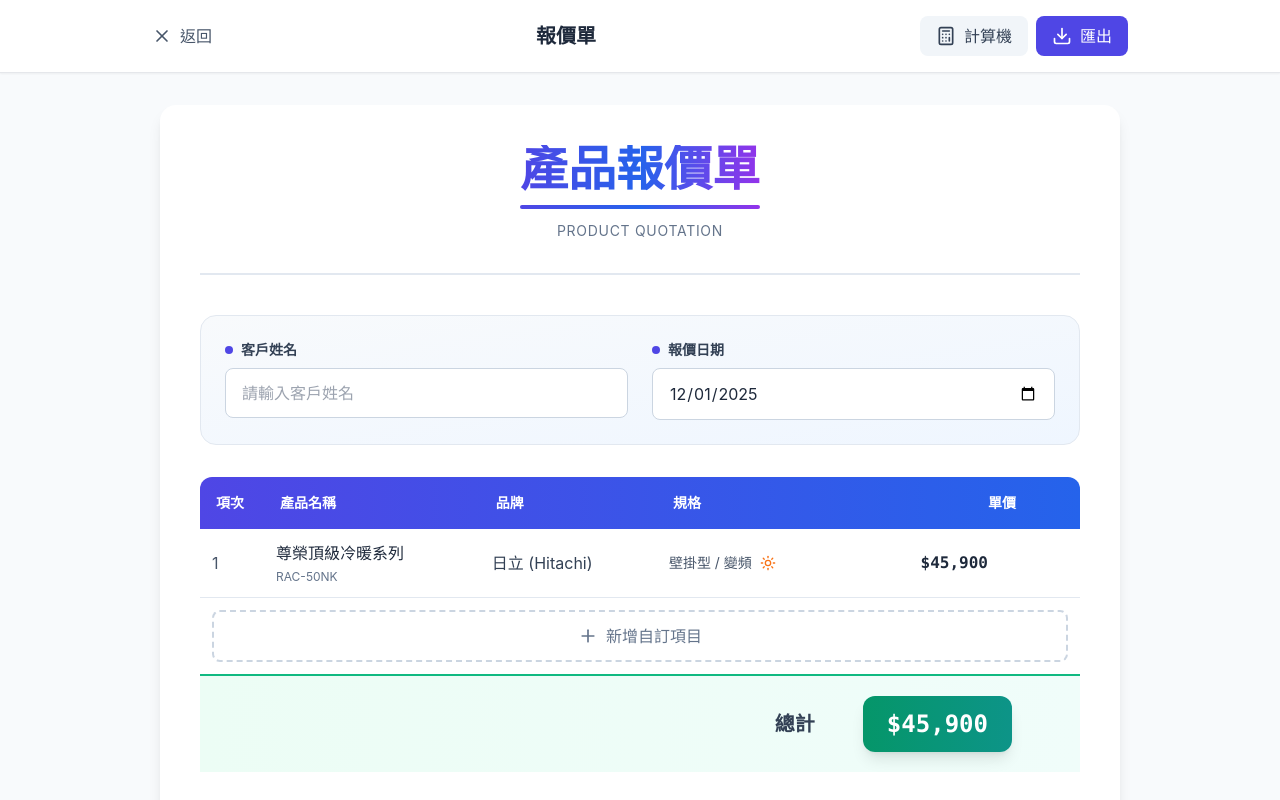
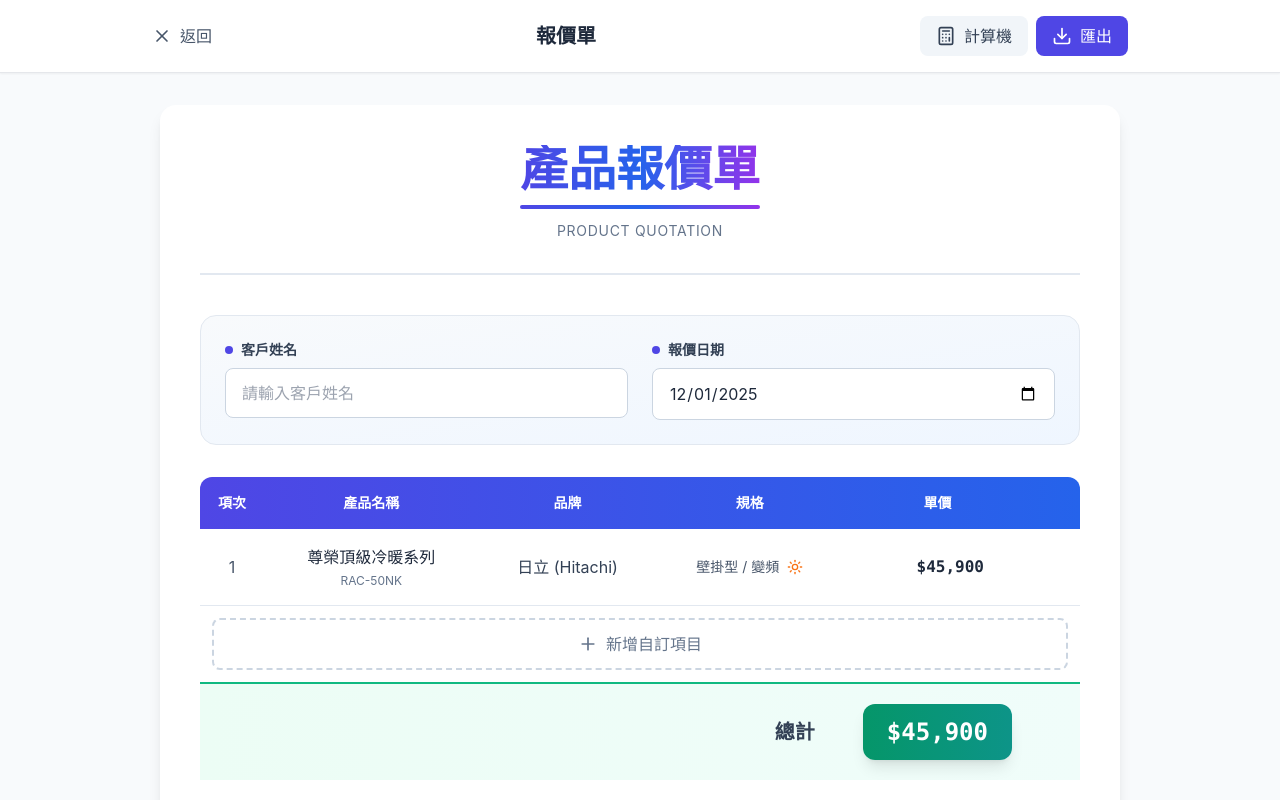
Before and after one commit to tw092669-ctrl/Product-inquiry, a React (Vite) app: page / in a window 1280 px wide. Both pictures are taken after a click on the button "生成報價單". Shown: the top 800 px of the page. Built offline with nearby package versions, Linux system fonts and the light colour scheme.

Commit message:
修復報價單匯出問題：標題文字顯示、表格內容水平垂直置中

```diff
--- a/App.tsx
+++ b/App.tsx
@@ -1268,7 +1268,8 @@ const QuotePage = ({
           {/* Title */}
           <div className="text-center mb-10 pb-8 border-b-2 border-slate-200">
             <div className="inline-block">
-              <h1 className="text-4xl sm:text-5xl font-black bg-gradient-to-r from-indigo-600 via-blue-600 to-purple-600 bg-clip-text text-transparent mb-3">產品報價單</h1>
+              <h1 className="export-hide text-4xl sm:text-5xl font-black bg-gradient-to-r from-indigo-600 via-blue-600 to-purple-600 bg-clip-text text-transparent mb-3">產品報價單</h1>
+              <h1 className="hidden export-show text-4xl sm:text-5xl font-black text-indigo-600 mb-3">產品報價單</h1>
               <div className="h-1 bg-gradient-to-r from-indigo-600 via-blue-600 to-purple-600 rounded-full mb-3"></div>
             </div>
             <p className="text-slate-500 text-sm tracking-wider">PRODUCT QUOTATION</p>
@@ -1316,11 +1317,11 @@ const QuotePage = ({
             <table className="w-full border-collapse">
               <thead>
                 <tr className="bg-gradient-to-r from-indigo-600 to-blue-600 text-white">
-                  <th className="text-left p-4 font-bold text-sm w-16 rounded-tl-xl">項次</th>
-                  <th className="text-left p-4 font-bold text-sm">產品名稱</th>
-                  <th className="text-left p-4 font-bold text-sm">品牌</th>
-                  <th className="text-left p-4 font-bold text-sm">規格</th>
-                  <th className="text-right p-4 font-bold text-sm w-32">單價</th>
+                  <th className="text-center p-4 font-bold text-sm w-16 rounded-tl-xl">項次</th>
+                  <th className="text-center p-4 font-bold text-sm">產品名稱</th>
+                  <th className="text-center p-4 font-bold text-sm">品牌</th>
+                  <th className="text-center p-4 font-bold text-sm">規格</th>
+                  <th className="text-center p-4 font-bold text-sm w-32">單價</th>
                   <th className="export-hide w-12 rounded-tr-xl"></th>
                 </tr>
               </thead>
@@ -1334,21 +1335,21 @@ const QuotePage = ({
 
                   return (
                     <tr key={product.id} className="group border-b border-slate-200 hover:bg-slate-50">
-                      <td className="p-3 text-slate-600">{index + 1}</td>
-                      <td className="p-3">
+                      <td className="p-4 text-center align-middle text-slate-600">{index + 1}</td>
+                      <td className="p-4 text-center align-middle">
                         <div className="font-medium text-slate-800">{product.name}</div>
                         {product.remarks && (
                           <div className="text-xs text-slate-500 mt-1">{product.remarks}</div>
                         )}
                       </td>
-                      <td className="p-3 text-slate-700">{brand?.label}</td>
-                      <td className="p-3 text-sm text-slate-600">
-                        <div className="flex items-center gap-2">
+                      <td className="p-4 text-center align-middle text-slate-700">{brand?.label}</td>
+                      <td className="p-4 text-center align-middle text-sm text-slate-600">
+                        <div className="flex items-center justify-center gap-2">
                           <span>{style?.label} / {type?.label}</span>
                           <EnvIcon className={`w-4 h-4 ${product.environment === 'heating' ? 'text-orange-500' : 'text-cyan-500'}`} />
                         </div>
                       </td>
-                      <td className="p-3 text-right">
+                      <td className="p-4 text-center align-middle">
                         <div className="export-hide flex items-center justify-end gap-2">
                           {editingPriceId === product.id ? (
                             <>
@@ -1390,7 +1391,7 @@ const QuotePage = ({
                             </>
                           )}
                         </div>
-                        <div className="hidden export-show text-right font-mono font-bold text-slate-800">
+                        <div className="hidden export-show text-center font-mono font-bold text-slate-800">
                           ${productPrices[product.id] || product.price}
                         </div>
                       </td>
@@ -1402,8 +1403,8 @@ const QuotePage = ({
                 {/* Custom Items */}
                 {customItems.map((item, index) => (
                   <tr key={item.id} className="border-b border-slate-200 bg-blue-50/30">
-                    <td className="p-3 text-slate-600">{products.length + index + 1}</td>
-                    <td className="p-3" colSpan={1}>
+                    <td className="p-4 text-center align-middle text-slate-600">{products.length + index + 1}</td>
+                    <td className="p-4 text-center align-middle" colSpan={1}>
                       <div className="export-hide">
                         <select
                           value={item.name || ""}
@@ -1441,7 +1442,7 @@ const QuotePage = ({
                       </div>
                       <div className="hidden export-show font-medium text-slate-800">{item.name || '未命名項目'}</div>
                     </td>
-                    <td className="p-3" colSpan={2}>
+                    <td className="p-4 text-center align-middle" colSpan={2}>
                       <div className="export-hide">
                         <input
                           type="text"
@@ -1453,7 +1454,7 @@ const QuotePage = ({
                       </div>
                       <div className="hidden export-show text-sm text-slate-600">{item.description}</div>
                     </td>
-                    <td className="p-3 text-right">
+                    <td className="p-4 text-center align-middle">
                       <div className="export-hide">
                         <input
                           type="text"
@@ -1463,7 +1464,7 @@ const QuotePage = ({
                           className="w-full px-3 py-1.5 border border-slate-300 rounded-lg text-right font-mono font-bold text-sm focus:ring-2 focus:ring-indigo-500"
                         />
                       </div>
-                      <div className="hidden export-show text-right font-mono font-bold text-slate-800">${item.price}</div>
+                      <div className="hidden export-show text-center font-mono font-bold text-slate-800">${item.price}</div>
                     </td>
                     <td className="p-3 export-hide">
                       <button
```
